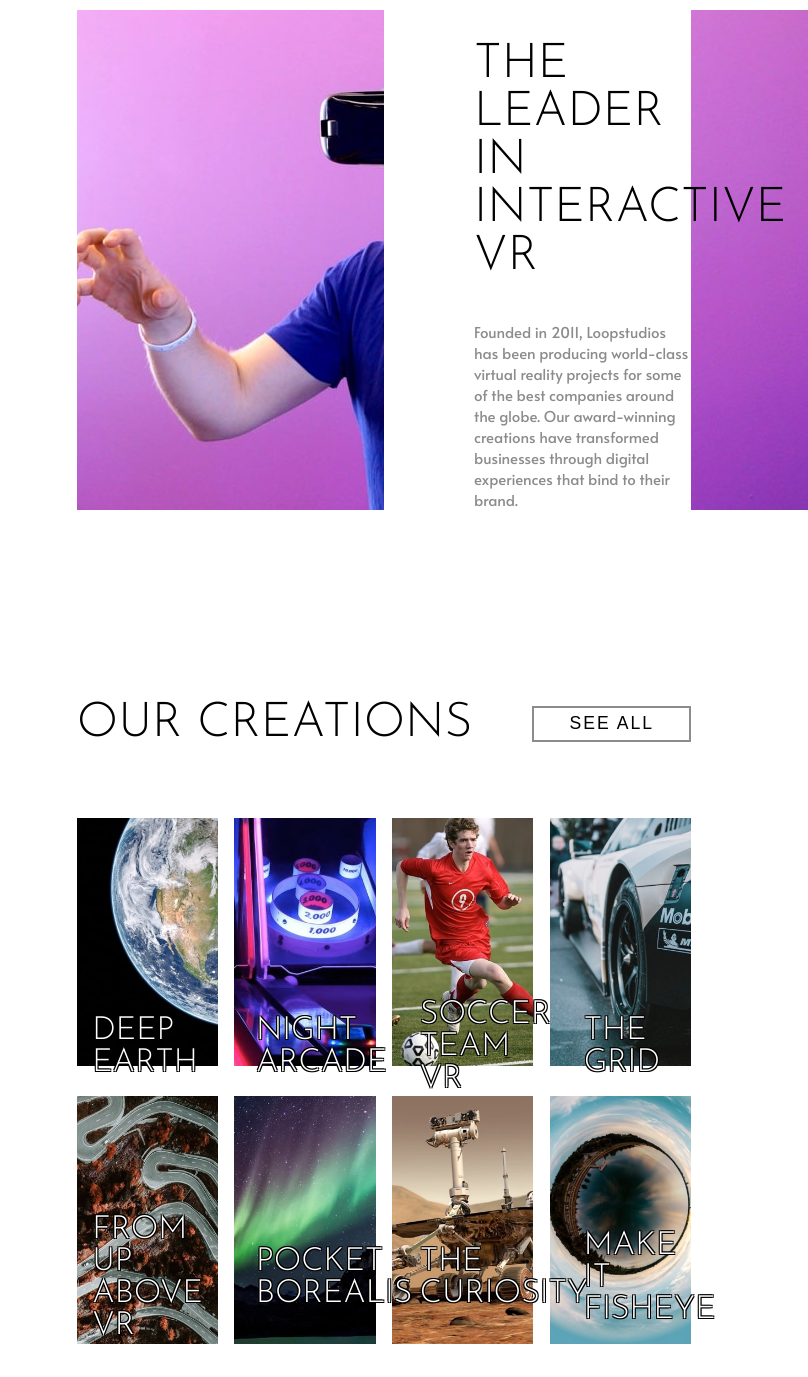
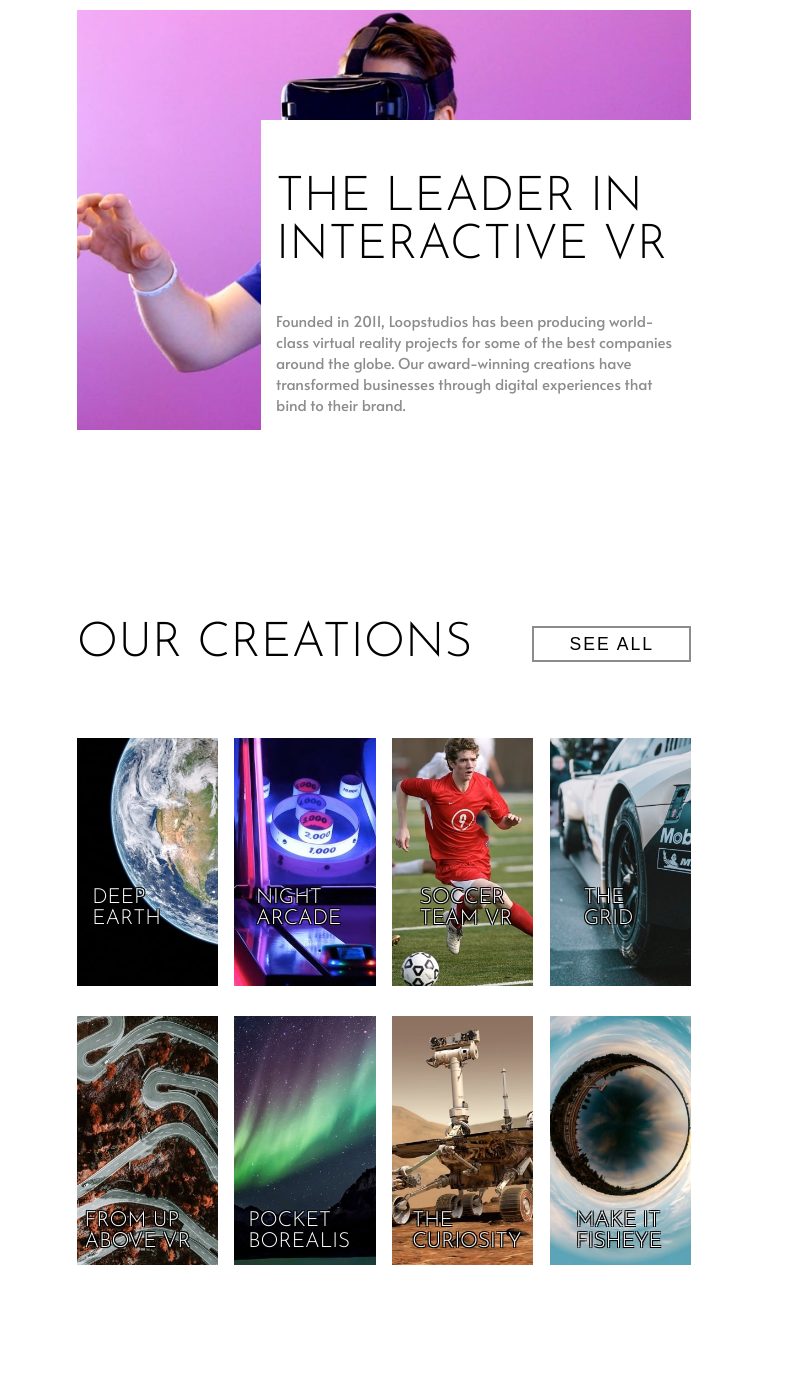
Before and after one commit to Khemmie-Ray/Loopstudios-landing-page, a plain HTML site: page index.html in a window 768 px wide. Shown: the part 940-2317 px from the top of the page, 808 px wide, since content can reach past the window. Drawn offline with Linux system fonts and the light colour scheme.

Commit message:
first commit

```diff
--- a/style.css
+++ b/style.css
@@ -253,6 +253,47 @@ footer {
     }
 }
 
+@media (min-width: 760px)  and (max-width: 920px) {
+    h1 {
+       width: 100%;
+    }
+
+    .vrContent {
+        padding: 1em;
+        width: 70%;
+        left: 30%;
+    }
+
+    .vrImg {
+        width: 80vw;
+    }
+
+    .gridContent2 {
+        bottom: 3%;
+        right: 9%;
+    }
+
+    .gridContent p,
+    .gridContent2 p {
+        font-size: 1.3rem;
+    }
+
+    .gridContent {
+        top: 40%;
+        left: 12%;
+    }
+}
+
+@media (min-width: 1022px) and (max-width: 1025px) {
+    h1 {
+        width: 100%;
+    }
+
+    .vrContent {
+        padding: 1.5em;
+    }
+}
+
 @media (max-width: 600px) {
     .nav-Items,
     .main,
@@ -419,7 +460,6 @@ footer {
     }
 
     .footNav a {
-        text-align: center;
         padding: 0;
     }
 }
```
Also changed, not shown: 2 other files.
